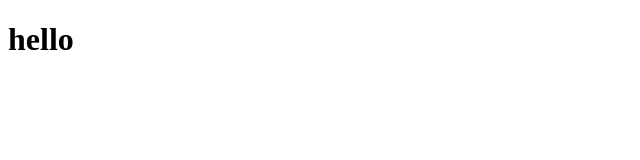
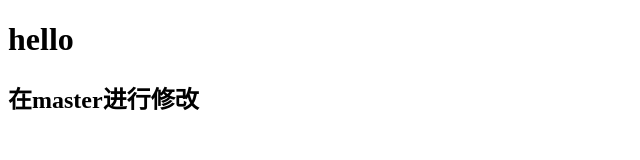
Before and after one commit to wmxqq/git-demo, a plain HTML site: page index.html in a window 1280 px wide. Shown: the whole page, without its empty margins (0-640 px from the left). Drawn offline with Linux system fonts and the light colour scheme.

Commit message:
在master进行修改

```diff
--- a/index.html
+++ b/index.html
@@ -8,5 +8,6 @@
 </head>
 <body>
     <h1>hello</h1>
+    <h2>在master进行修改</h2>
 </body>
 </html>
```
